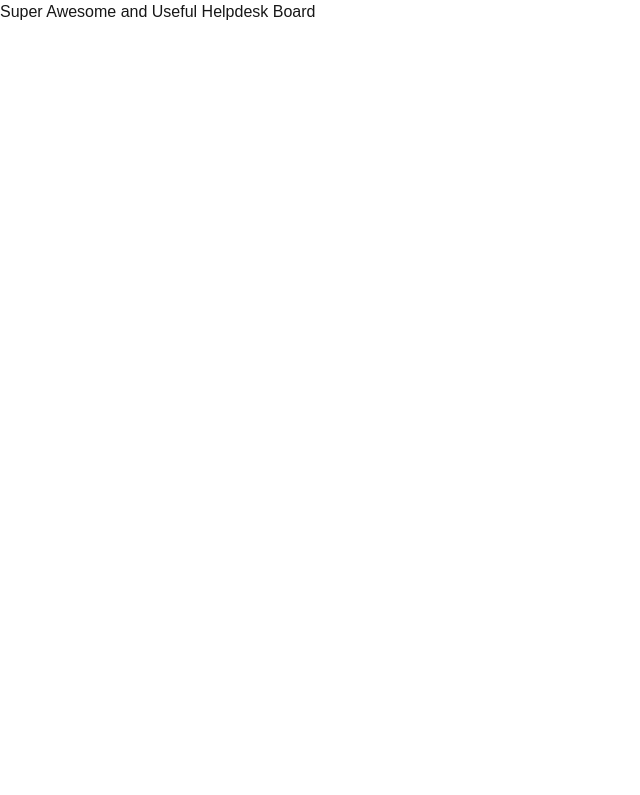
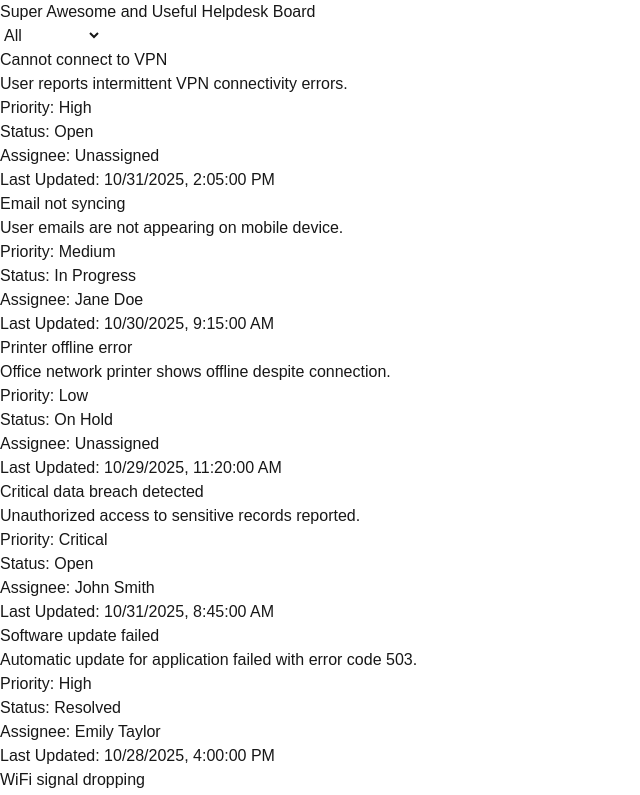
Before and after one commit to alexmenendez1/helpdesk-board, a Next.js app: page / in a window 1280 px wide. Shown: the top 795 px of the page, without its empty margins (0-640 px from the left). Built offline with nearby package versions, Linux system fonts and the light colour scheme.

Commit message:
added statusfilter, ticket card

```diff
--- a/src/app/components/Board.jsx
+++ b/src/app/components/Board.jsx
@@ -1,7 +1,13 @@
 "use client";
 import { useEffect, useState } from "react";
+import TicketList from "./TicketList";
+import StatusFilter from "./StatusFilter";
+
+
+
 export default function TicketBoard() {
     const [ tickets, setTickets ] = useState([]);
+    const [selectedStatus, setSelectedStatus] = useState("All");
 
     useEffect(() => {
         fetch('/api/tickets')
@@ -40,4 +46,13 @@ useEffect(() => {
     }, Math.floor(Math.random() * 4000) + 6000);
     return () => clearInterval(interval);
 }, []);
+return (
+    <div>
+        <StatusFilter
+            selectedStatus={selectedStatus}
+            onStatusChange={setSelectedStatus}
+        />
+<TicketList tickets={tickets} />
+</div>
+);
 }
--- a/src/app/components/StatusFilter.jsx
+++ b/src/app/components/StatusFilter.jsx
@@ -0,0 +1,17 @@
+"use client";
+
+export default function StatusFilter({selectedStatus, onStatusChange}) {
+    return (
+        <select
+            value={selectedStatus}
+            onChange={(e) => onStatusChange(e.target.value)}
+        >
+            <option value="All">All</option>
+            <option value="Open">Open</option>
+            <option value="In Progress">In Progress</option>
+            <option value="On Hold">On Hold</option>
+            <option value="Resolved">Resolved</option>
+            <option value="Closed">Closed</option>
+        </select>
+    );
+}
--- a/src/app/components/TicketCard.jsx
+++ b/src/app/components/TicketCard.jsx
@@ -0,0 +1,14 @@
+"use client";
+import React from "react";
+export default function TicketCard({ ticket }) {
+    return (
+        <div className="ticket-card">
+            <h3>{ticket.title}</h3>
+            <p>{ticket.description}</p>
+            <p>Priority: {ticket.priority}</p>
+            <p>Status: {ticket.status}</p>
+            <p>Assignee: {ticket.assignee}</p>
+            <p>Last Updated: {new Date(ticket.updatedAt).toLocaleString()}</p>
+        </div>
+    );
+}
--- a/src/app/components/TicketList.jsx
+++ b/src/app/components/TicketList.jsx
@@ -1,15 +1,12 @@
-// "use client";
-//    return (
-//         <ul>
-//             {tickets.map(ticket => (
-//                 <li key={ticket.id}>
-//                     <h3>{ticket.title}</h3>
-//                     <p>{ticket.description}</p>
-//                     <p>Priority: {ticket.priority}</p>
-//                     <p>Status: {ticket.status}</p>
-//                     <p>Assignee: {ticket.assignee}</p>
-//                     <p>Last Updated: {new Date(ticket.updatedAt).toLocaleString()}</p>
-//                 </li>
-//             ))}
-//         </ul>
-//     );
+"use client";
+import React from "react";
+import TicketCard from "./TicketCard";
+export default function TicketList({ tickets }) {
+   return (
+        <div>
+            {tickets.map(ticket => (
+                <TicketCard key={ticket.id} ticket={ticket} />
+            ))}
+        </div>
+    );
+}
```
